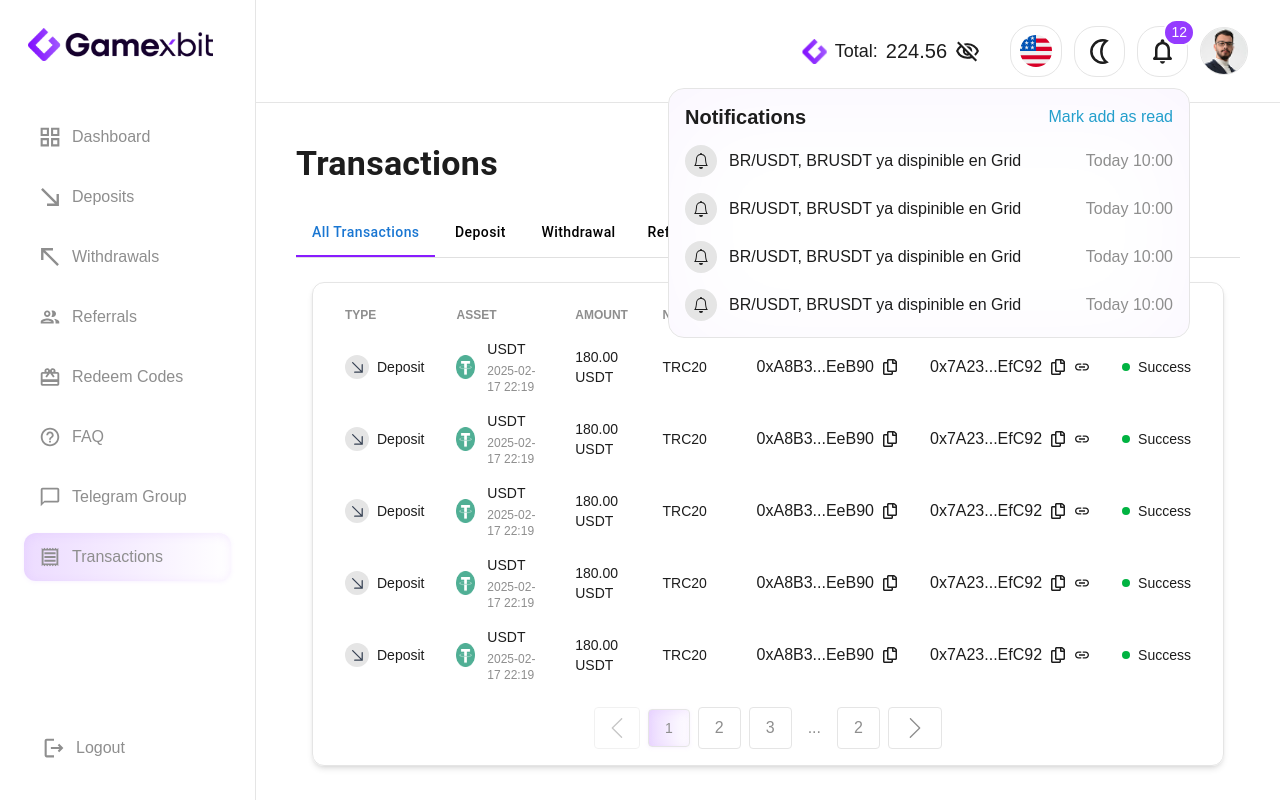
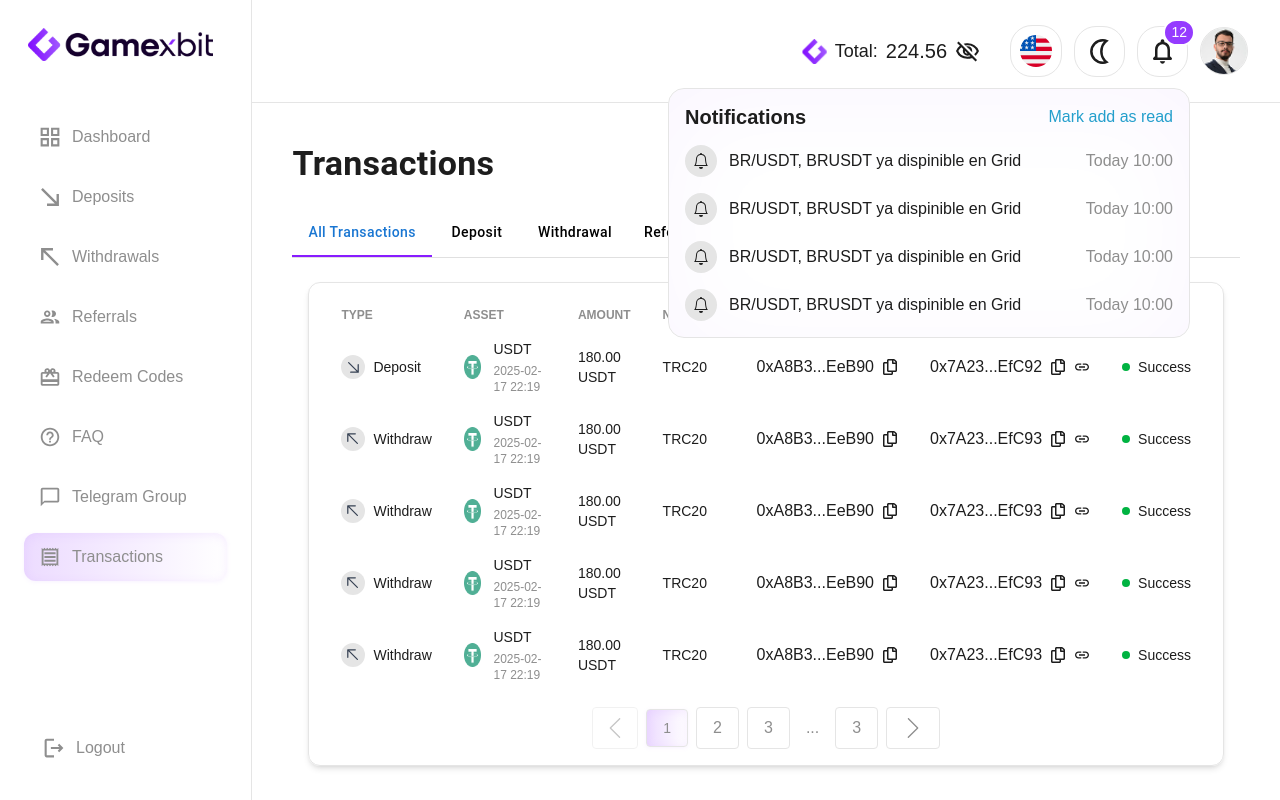
Before and after one commit to szulqarnain/GamexBit, a React (Vite) app: page /transactions in a window 1280 px wide. Built offline with nearby package versions, Linux system fonts and the light colour scheme.

Commit message:
Refactor transaction components for improved readability and consistency

```diff
--- a/src/components/UserDashboard/transactions/AllTransaction.tsx
+++ b/src/components/UserDashboard/transactions/AllTransaction.tsx
@@ -1,100 +1,144 @@
-import TetherUSDT from '../../../assets/images/tether-usdt.png.png';
-import { FaRegCopy } from 'react-icons/fa';
-import { GoArrowUpLeft, GoArrowDownRight } from 'react-icons/go';
-import { SlArrowLeft, SlArrowRight } from 'react-icons/sl';
-import { IoMdLink } from 'react-icons/io';
-import Card from './Card';
-import { useState } from 'react';
+import TetherUSDT from "../../../assets/images/tether-usdt.png.png";
+import { FaRegCopy } from "react-icons/fa";
+import { GoArrowUpLeft, GoArrowDownRight } from "react-icons/go";
+import { SlArrowLeft, SlArrowRight } from "react-icons/sl";
+import { IoMdLink } from "react-icons/io";
+import Card from "./Card";
+import { useState } from "react";
 
 // Sample data array
 const tableData = [
   {
-    type: 'Deposit',
-    asset: 'USDT',
-    date: '2025-02-17 22:19',
-    amount: '180.00',
-    network: 'TRC20',
-    address: '0xA8B3...EeB90',
-    txid: '0x7A23...EfC92',
-    status: 'Success',
+    type: "Deposit",
+    asset: "USDT",
+    date: "2025-02-17 22:19",
+    amount: "180.00",
+    network: "TRC20",
+    address: "0xA8B3...EeB90",
+    txid: "0x7A23...EfC92",
+    status: "Success",
     icon: <GoArrowDownRight className="text-gray-700 w-[20px] h-[20px]" />,
   },
   {
-    type: 'Deposit',
-    asset: 'USDT',
-    date: '2025-02-17 22:19',
-    amount: '180.00',
-    network: 'TRC20',
-    address: '0xA8B3...EeB90',
-    txid: '0x7A23...EfC92',
-    status: 'Success',
-    icon: <GoArrowDownRight className="text-gray-700 w-[20px] h-[20px]" />,
-  },
-  {
-    type: 'Deposit',
-    asset: 'USDT',
-    date: '2025-02-17 22:19',
-    amount: '180.00',
-    network: 'TRC20',
-    address: '0xA8B3...EeB90',
-    txid: '0x7A23...EfC92',
-    status: 'Success',
-    icon: <GoArrowDownRight className="text-gray-700 w-[20px] h-[20px]" />,
-  },
-  {
-    type: 'Deposit',
-    asset: 'USDT',
-    date: '2025-02-17 22:19',
-    amount: '180.00',
-    network: 'TRC20',
-    address: '0xA8B3...EeB90',
-    txid: '0x7A23...EfC92',
-    status: 'Success',
-    icon: <GoArrowDownRight className="text-gray-700 w-[20px] h-[20px]" />,
-  },
-  {
-    type: 'Deposit',
-    asset: 'USDT',
-    date: '2025-02-17 22:19',
-    amount: '180.00',
-    network: 'TRC20',
-    address: '0xA8B3...EeB90',
-    txid: '0x7A23...EfC92',
-    status: 'Success',
-    icon: <GoArrowDownRight className="text-gray-700 w-[20px] h-[20px]" />,
-  },
-  {
-    type: 'Withdraw',
-    asset: 'USDT',
-    date: '2025-02-17 22:19',
-    amount: '180.00',
-    network: 'TRC20',
-    address: '0xA8B3...EeB90',
-    txid: '0x7A23...EfC92',
-    status: 'Success',
+    type: "Withdraw",
+    asset: "USDT",
+    date: "2025-02-17 22:19",
+    amount: "180.00",
+    network: "TRC20",
+    address: "0xA8B3...EeB90",
+    txid: "0x7A23...EfC93",
+    status: "Success",
     icon: <GoArrowUpLeft className="text-gray-700 w-[20px] h-[20px]" />,
   },
   {
-    type: 'Deposit',
-    asset: 'USDT',
-    date: '2025-02-17 22:19',
-    amount: '180.00',
-    network: 'TRC20',
-    address: '0xA8B3...EeB90',
-    txid: '0x7A23...EfC92',
-    status: 'Success',
-    icon: <GoArrowDownRight className="text-gray-700 w-[20px] h-[20px]" />,
+    type: "Withdraw",
+    asset: "USDT",
+    date: "2025-02-17 22:19",
+    amount: "180.00",
+    network: "TRC20",
+    address: "0xA8B3...EeB90",
+    txid: "0x7A23...EfC93",
+    status: "Success",
+    icon: <GoArrowUpLeft className="text-gray-700 w-[20px] h-[20px]" />,
   },
   {
-    type: 'Deposit',
-    asset: 'USDT',
-    date: '2025-02-17 22:19',
-    amount: '180.00',
-    network: 'TRC20',
-    address: '0xA8B3...EeB90',
-    txid: '0x7A23...EfC92',
-    status: 'Success',
-    icon: <GoArrowDownRight className="text-gray-700 w-[20px] h-[20px]" />,
+    type: "Withdraw",
+    asset: "USDT",
+    date: "2025-02-17 22:19",
+    amount: "180.00",
+    network: "TRC20",
+    address: "0xA8B3...EeB90",
+    txid: "0x7A23...EfC93",
+    status: "Success",
+    icon: <GoArrowUpLeft className="text-gray-700 w-[20px] h-[20px]" />,
+  },
+  {
+    type: "Withdraw",
+    asset: "USDT",
+    date: "2025-02-17 22:19",
+    amount: "180.00",
+    network: "TRC20",
+    address: "0xA8B3...EeB90",
+    txid: "0x7A23...EfC93",
+    status: "Success",
+    icon: <GoArrowUpLeft className="text-gray-700 w-[20px] h-[20px]" />,
+  },
+  {
+    type: "Withdraw",
+    asset: "USDT",
+    date: "2025-02-17 22:19",
+    amount: "180.00",
+    network: "TRC20",
+    address: "0xA8B3...EeB90",
+    txid: "0x7A23...EfC93",
+    status: "Success",
+    icon: <GoArrowUpLeft className="text-gray-700 w-[20px] h-[20px]" />,
+  },
+  {
+    type: "Withdraw",
+    asset: "USDT",
+    date: "2025-02-17 22:19",
+    amount: "180.00",
+    network: "TRC20",
+    address: "0xA8B3...EeB90",
+    txid: "0x7A23...EfC93",
+    status: "Success",
+    icon: <GoArrowUpLeft className="text-gray-700 w-[20px] h-[20px]" />,
+  },
+  {
+    type: "Withdraw",
+    asset: "USDT",
+    date: "2025-02-17 22:19",
+    amount: "180.00",
+    network: "TRC20",
+    address: "0xA8B3...EeB90",
+    txid: "0x7A23...EfC93",
+    status: "Success",
+    icon: <GoArrowUpLeft className="text-gray-700 w-[20px] h-[20px]" />,
+  },
+  {
+    type: "Withdraw",
+    asset: "USDT",
+    date: "2025-02-17 22:19",
+    amount: "180.00",
+    network: "TRC20",
+    address: "0xA8B3...EeB90",
+    txid: "0x7A23...EfC93",
+    status: "Success",
+    icon: <GoArrowUpLeft className="text-gray-700 w-[20px] h-[20px]" />,
+  },
+  {
+    type: "Withdraw",
+    asset: "USDT",
+    date: "2025-02-17 22:19",
+    amount: "180.00",
+    network: "TRC20",
+    address: "0xA8B3...EeB90",
+    txid: "0x7A23...EfC93",
+    status: "Success",
+    icon: <GoArrowUpLeft className="text-gray-700 w-[20px] h-[20px]" />,
+  },
+  {
+    type: "Withdraw",
+    asset: "USDT",
+    date: "2025-02-17 22:19",
+    amount: "180.00",
+    network: "TRC20",
+    address: "0xA8B3...EeB90",
+    txid: "0x7A23...EfC93",
+    status: "Success",
+    icon: <GoArrowUpLeft className="text-gray-700 w-[20px] h-[20px]" />,
+  },
+  {
+    type: "Withdraw",
+    asset: "USDT",
+    date: "2025-02-17 22:19",
+    amount: "180.00",
+    network: "TRC20",
+    address: "0xA8B3...EeB90",
+    txid: "0x7A23...EfC93",
+    status: "Success",
+    icon: <GoArrowUpLeft className="text-gray-700 w-[20px] h-[20px]" />,
   },
 ];
 
@@ -135,7 +179,7 @@ const AllTransaction = () => {
             </tr>
           </thead>
           <tbody className="text-[rgb(var(--primary-text))]">
-            {paginatedData.map((row, index) => (
+            {paginatedData.map((row) => (
               <tr key={row.txid} className="border-0">
                 <td className="px-4 py-2">
                   <div className="flex items-center gap-2">
@@ -148,12 +192,18 @@ const AllTransaction = () => {
                 <td className="px-4 py-2">
                   <div className="flex items-center gap-3">
                     <div className="w-8 h-8 flex items-center justify-center">
-                      <img src={TetherUSDT} alt="TetherUSDT" className="w-6 h-6" />
+                      <img
+                        src={TetherUSDT}
+                        alt="TetherUSDT"
+                        className="w-6 h-6"
+                      />
                     </div>
                     <div>
                       <ul className="space-y-1">
                         <li className="font-medium">{row.asset}</li>
-                        <li className="text-xs text-[rgb(var(--secondary-text))]">{row.date}</li>
+                        <li className="text-xs text-[rgb(var(--secondary-text))]">
+                          {row.date}
+                        </li>
                       </ul>
                     </div>
                   </div>
@@ -184,7 +234,12 @@ const AllTransaction = () => {
                       size={16}
                       className="cursor-pointer hover:text-gray-700"
                       title="Open link"
-                      onClick={() => window.open(`https://tronscan.org/#/transaction/${row.txid}`, '_blank')}
+                      onClick={() =>
+                        window.open(
+                          `https://tronscan.org/#/transaction/${row.txid}`,
+                          "_blank"
+                        )
+                      }
                     />
                   </div>
                 </td>
@@ -192,11 +247,11 @@ const AllTransaction = () => {
                   <div className="flex items-center gap-2">
                     <span
                       className={`w-[8px] h-[8px] rounded-full block ${
-                        row.status === 'Success'
-                          ? 'bg-[#00B341]'
-                          : row.status === 'Pending'
-                          ? 'bg-yellow-500'
-                          : 'bg-red-500'
+                        row.status === "Success"
+                          ? "bg-[#00B341]"
+                          : row.status === "Pending"
+                          ? "bg-yellow-500"
+                          : "bg-red-500"
                       }`}
                     ></span>
                     <span>{row.status}</span>
@@ -206,6 +261,7 @@ const AllTransaction = () => {
             ))}
           </tbody>
         </table>
+        {/* Pagination */}
         <div className="flex justify-center items-center mt-4 text-[#8E8E8E] space-x-2">
           <button
             className="px-3 py-[10px] border border-[rgb(var(--border))] rounded flex items-center justify-center disabled:opacity-50"
@@ -220,12 +276,12 @@ const AllTransaction = () => {
               style={{
                 background:
                   currentPage === 1
-                    ? 'linear-gradient(270deg, rgba(138, 33, 255, 0) 0%, rgba(138, 33, 255, 0.16) 100%)'
-                    : '',
+                    ? "linear-gradient(270deg, rgba(138, 33, 255, 0) 0%, rgba(138, 33, 255, 0.16) 100%)"
+                    : "",
                 boxShadow:
                   currentPage === 1
-                    ? '0px 1px 4px 0px #C590FF1F, inset 0px 2px 10px 0px #C590FF29'
-                    : '',
+                    ? "0px 1px 4px 0px #C590FF1F, inset 0px 2px 10px 0px #C590FF29"
+                    : "",
               }}
               onClick={() => setCurrentPage(1)}
             >
@@ -248,7 +304,9 @@ const AllTransaction = () => {
                 <span className="px-2">...</span>
                 <button
                   className="px-4 py-2 border border-[rgb(var(--border))] rounded"
-                  onClick={() => setCurrentPage(Math.ceil(tableData.length / itemsPerPage))}
+                  onClick={() =>
+                    setCurrentPage(Math.ceil(tableData.length / itemsPerPage))
+                  }
                 >
                   {Math.ceil(tableData.length / itemsPerPage)}
                 </button>
@@ -258,7 +316,9 @@ const AllTransaction = () => {
           <button
             className="px-4 py-[10px] border border-[rgb(var(--border))] rounded flex items-center justify-center disabled:opacity-50"
             onClick={handleNextPage}
-            disabled={currentPage === Math.ceil(tableData.length / itemsPerPage)}
+            disabled={
+              currentPage === Math.ceil(tableData.length / itemsPerPage)
+            }
           >
             <SlArrowRight size={20} />
           </button>
@@ -267,7 +327,7 @@ const AllTransaction = () => {
 
       {/* Mobile Card View */}
       <div className="block md:hidden">
-        {paginatedData.map((row, index) => (
+        {paginatedData.map((row) => (
           <Card
             key={row.txid}
             type={row.type}
@@ -277,10 +337,11 @@ const AllTransaction = () => {
             network={row.network}
             address={row.address}
             txId={row.txid}
-            status={row.status}
+            status={row.status as "Success" | "Pending" | "Failed"}
             icon={row.icon}
           />
         ))}
+        {/* Pagination for mobile */}
         <div className="flex justify-center items-center mt-4 text-[#8E8E8E] space-x-2">
           <button
             className="px-3 py-[10px] border border-[rgb(var(--border))] rounded flex items-center justify-center disabled:opacity-50"
@@ -295,12 +356,12 @@ const AllTransaction = () => {
               style={{
                 background:
                   currentPage === 1
-                    ? 'linear-gradient(270deg, rgba(138, 33, 255, 0) 0%, rgba(138, 33, 255, 0.16) 100%)'
-                    : '',
+                    ? "linear-gradient(270deg, rgba(138, 33, 255, 0) 0%, rgba(138, 33, 255, 0.16) 100%)"
+                    : "",
                 boxShadow:
                   currentPage === 1
-                    ? '0px 1px 4px 0px #C590FF1F, inset 0px 2px 10px 0px #C590FF29'
-                    : '',
+                    ? "0px 1px 4px 0px #C590FF1F, inset 0px 2px 10px 0px #C590FF29"
+                    : "",
               }}
               onClick={() => setCurrentPage(1)}
             >
@@ -323,7 +384,9 @@ const AllTransaction = () => {
                 <span className="px-2">...</span>
                 <button
                   className="px-4 py-2 border border-[rgb(var(--border))] rounded"
-                  onClick={() => setCurrentPage(Math.ceil(tableData.length / itemsPerPage))}
+                  onClick={() =>
+                    setCurrentPage(Math.ceil(tableData.length / itemsPerPage))
+                  }
                 >
                   {Math.ceil(tableData.length / itemsPerPage)}
                 </button>
@@ -333,7 +396,9 @@ const AllTransaction = () => {
           <button
             className="px-4 py-[10px] border border-[rgb(var(--border))] rounded flex items-center justify-center disabled:opacity-50"
             onClick={handleNextPage}
-            disabled={currentPage === Math.ceil(tableData.length / itemsPerPage)}
+            disabled={
+              currentPage === Math.ceil(tableData.length / itemsPerPage)
+            }
           >
             <SlArrowRight size={20} />
           </button>
--- a/src/components/UserDashboard/transactions/Card.tsx
+++ b/src/components/UserDashboard/transactions/Card.tsx
@@ -1,7 +1,7 @@
-import React from 'react';
-import { IoMdLink } from 'react-icons/io';
-import { MdOutlineContentCopy } from 'react-icons/md';
-import TetherUSDT from '../../../assets/images/tether-usdt.png.png'; // Adjusted path to match AllTransaction
+import React from "react";
+import { IoMdLink } from "react-icons/io";
+import { MdOutlineContentCopy } from "react-icons/md";
+import TetherUSDT from "../../../assets/images/tether-usdt.png.png"; // Adjusted path to match AllTransaction
 
 interface CardProps {
   type?: string;
@@ -11,19 +11,19 @@ interface CardProps {
   network?: string;
   address?: string;
   txId?: string;
-  status?: 'Success' | 'Pending' | 'Failed';
+  status: "Success" | "Pending" | "Failed"; // ✅ match CardProps
   icon?: React.ReactNode;
 }
 
 const Card: React.FC<CardProps> = ({
-  type = 'Deposit',
-  coin = 'USDT',
-  date = '2025-02-17 22:19',
-  amount = '180.00',
-  network = 'TRC20',
-  address = '0x7...C92',
-  txId = '0x7...C92',
-  status = 'Success',
+  type = "Deposit",
+  coin = "USDT",
+  date = "2025-02-17 22:19",
+  amount = "180.00",
+  network = "TRC20",
+  address = "0x7...C92",
+  txId = "0x7...C92",
+  status = "Success",
   icon,
 }) => {
   return (
@@ -59,7 +59,9 @@ const Card: React.FC<CardProps> = ({
         <div className="flex flex-col sm:flex-row sm:items-center sm:justify-between gap-3">
           <div>
             <p className="text-sm text-[rgb(var(--secondary-text))]">Network</p>
-            <p className="text-base text-[rgb(var(--primary-text))]">{network}</p>
+            <p className="text-base text-[rgb(var(--primary-text))]">
+              {network}
+            </p>
           </div>
           <div className="text-right">
             <p className="text-sm text-[rgb(var(--secondary-text))]">Address</p>
@@ -67,7 +69,12 @@ const Card: React.FC<CardProps> = ({
               <p>{address}</p>
               <IoMdLink
                 className="w-5 h-5 cursor-pointer hover:text-gray-700"
-                onClick={() => window.open(`https://tronscan.org/#/transaction/${txId}`, '_blank')}
+                onClick={() =>
+                  window.open(
+                    `https://tronscan.org/#/transaction/${txId}`,
+                    "_blank"
+                  )
+                }
               />
               <MdOutlineContentCopy
                 className="w-5 h-5 cursor-pointer hover:text-gray-700"
@@ -94,14 +101,16 @@ const Card: React.FC<CardProps> = ({
             <div className="flex items-center justify-end gap-2">
               <div
                 className={`w-2 h-2 rounded-full ${
-                  status === 'Success'
-                    ? 'bg-[#00B341]'
-                    : status === 'Pending'
-                    ? 'bg-yellow-500'
-                    : 'bg-red-500'
+                  status === "Success"
+                    ? "bg-[#00B341]"
+                    : status === "Pending"
+                    ? "bg-yellow-500"
+                    : "bg-red-500"
                 }`}
               ></div>
-              <p className="text-base text-[rgb(var(--primary-text))]">{status}</p>
+              <p className="text-base text-[rgb(var(--primary-text))]">
+                {status}
+              </p>
             </div>
           </div>
         </div>
```
Also changed, not shown: src/pages/Profile.tsx (+11 -3 lines).
